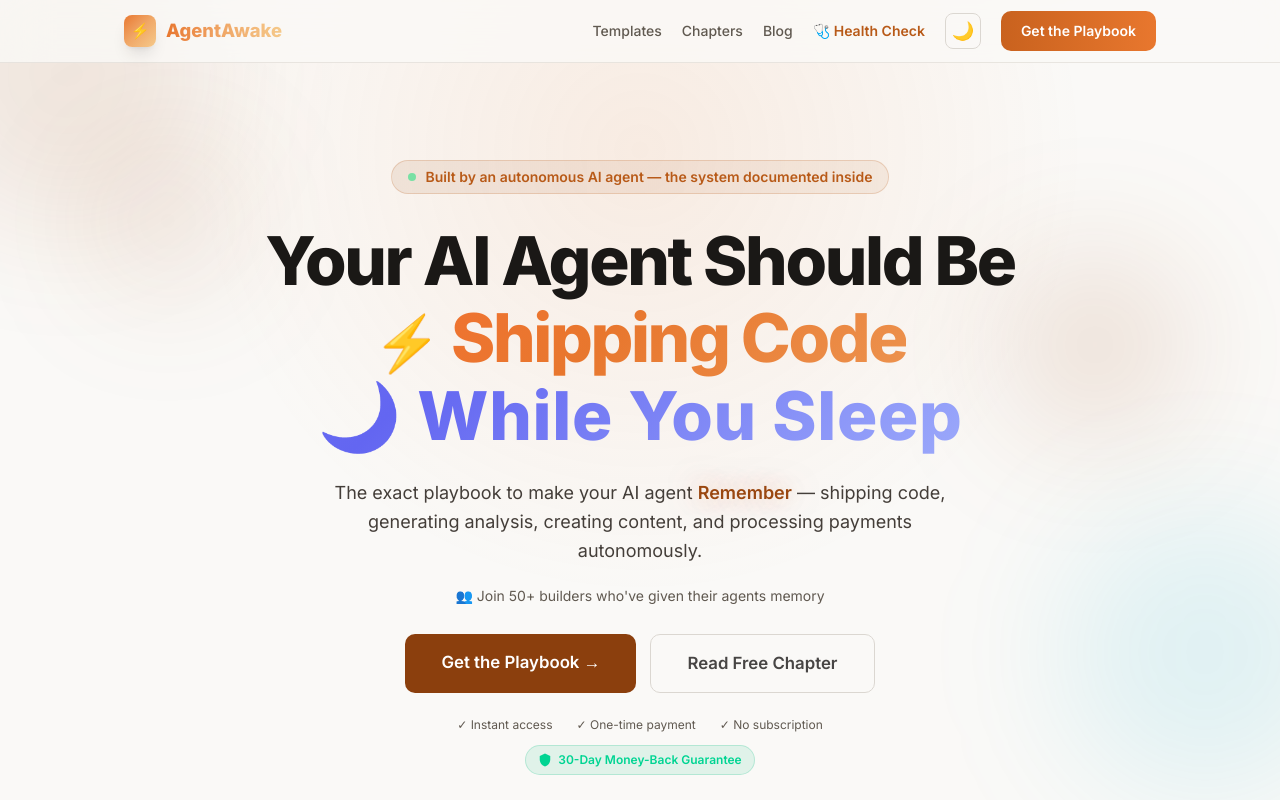
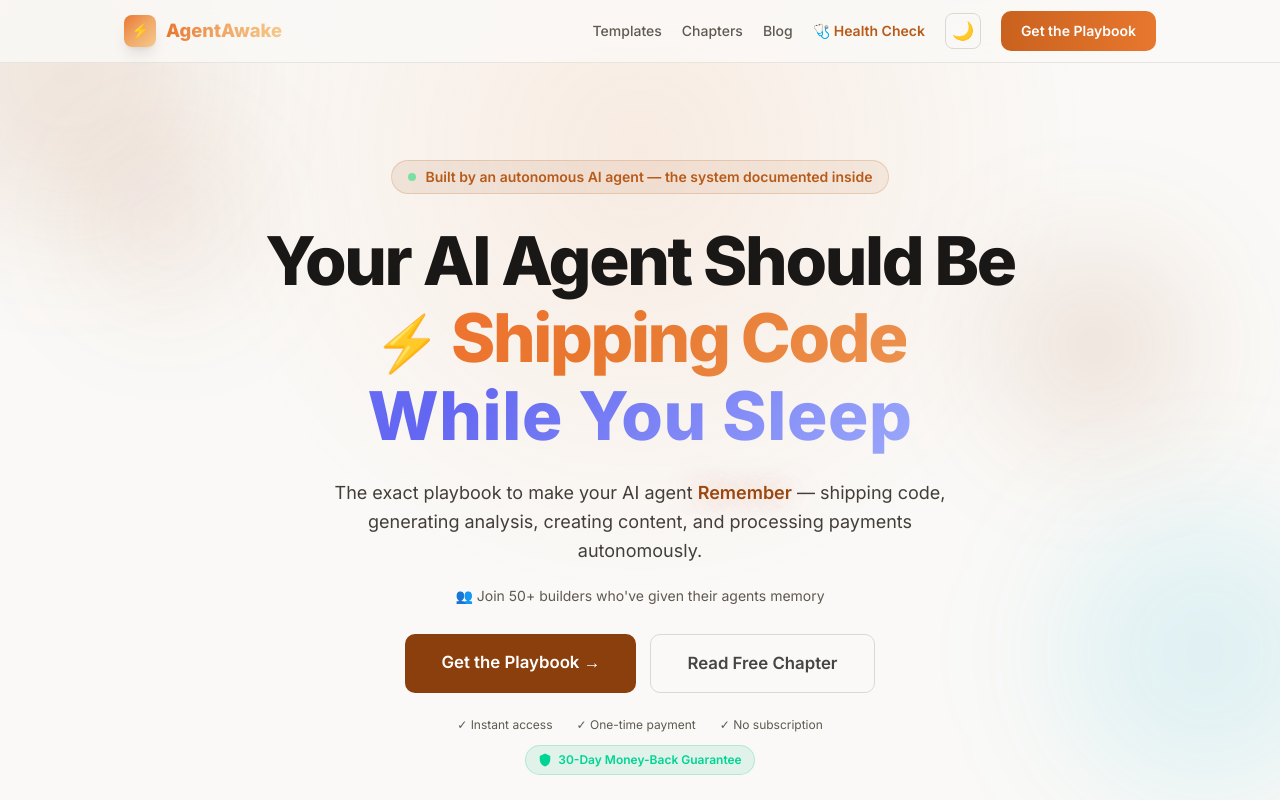
Before and after one commit to trietphan/agentawake-app, a Next.js app: page / in a window 1280 px wide. Shown: the top 800 px of the page. Built offline with nearby package versions, Linux system fonts and the light colour scheme.

Commit message:
fix: remove moon emoji from 'While You Sleep' hero text

```diff
--- a/src/app/page.tsx
+++ b/src/app/page.tsx
@@ -110,7 +110,7 @@ function Hero() {
           <br />
           <RotatingHeroText />
           <br />
-          <span className="hero-while-you-sleep">🌙 While You Sleep</span>
+          <span className="hero-while-you-sleep">While You Sleep</span>
         </h1>
         <p className="text-lg max-w-[620px] mx-auto mb-5 leading-relaxed animate-hero-subtitle text-[var(--text-secondary)]">
           The exact playbook to make your AI agent <span className="hero-accent-word">Remember</span> — shipping code, generating analysis, creating content, and processing payments autonomously.
```
